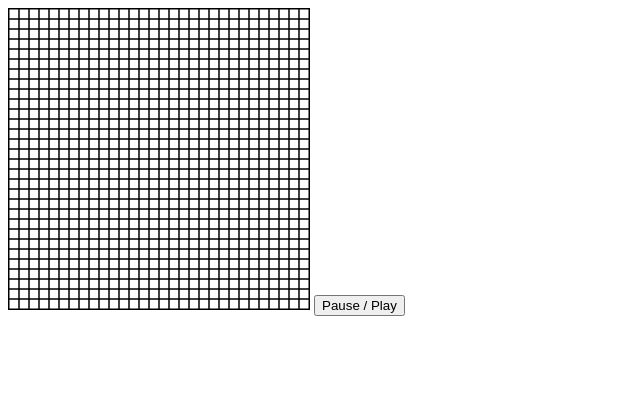
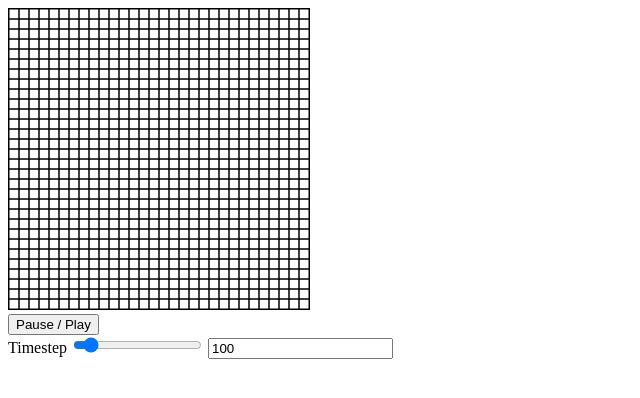
Before and after one commit to makos/game-of-life-js, a website: page index.html in a window 1280 px wide. Shown: the whole page, without its empty margins (0-640 px from the left). Drawn offline with Linux system fonts and the light colour scheme.

Commit message:
Add some UI to HTML file

```diff
--- a/index.html
+++ b/index.html
@@ -13,7 +13,18 @@
     </style>
 </head>
 <body id="main-body" onload="draw();">
-    <canvas id="game" width="300" height="300"></canvas>
-    <button id="pause-button">Pause / Play</button>
+    <div>
+        <canvas id="game" width="300" height="300"></canvas>
+    </div>
+    <div>
+        <div>
+            <button id="pause-button">Pause / Play</button>
+        </div>
+        <div>
+            <label for="update-time" title="In milliseconds; how long each tick takes">Timestep</label>
+            <input type="range" name="update-time" min="10" max="1000" step="10" value="100" id="update-time">
+            <input type="text" id="update-time-display" value="100">
+        </div>
+    </div>
 </body>
 </html>
```
